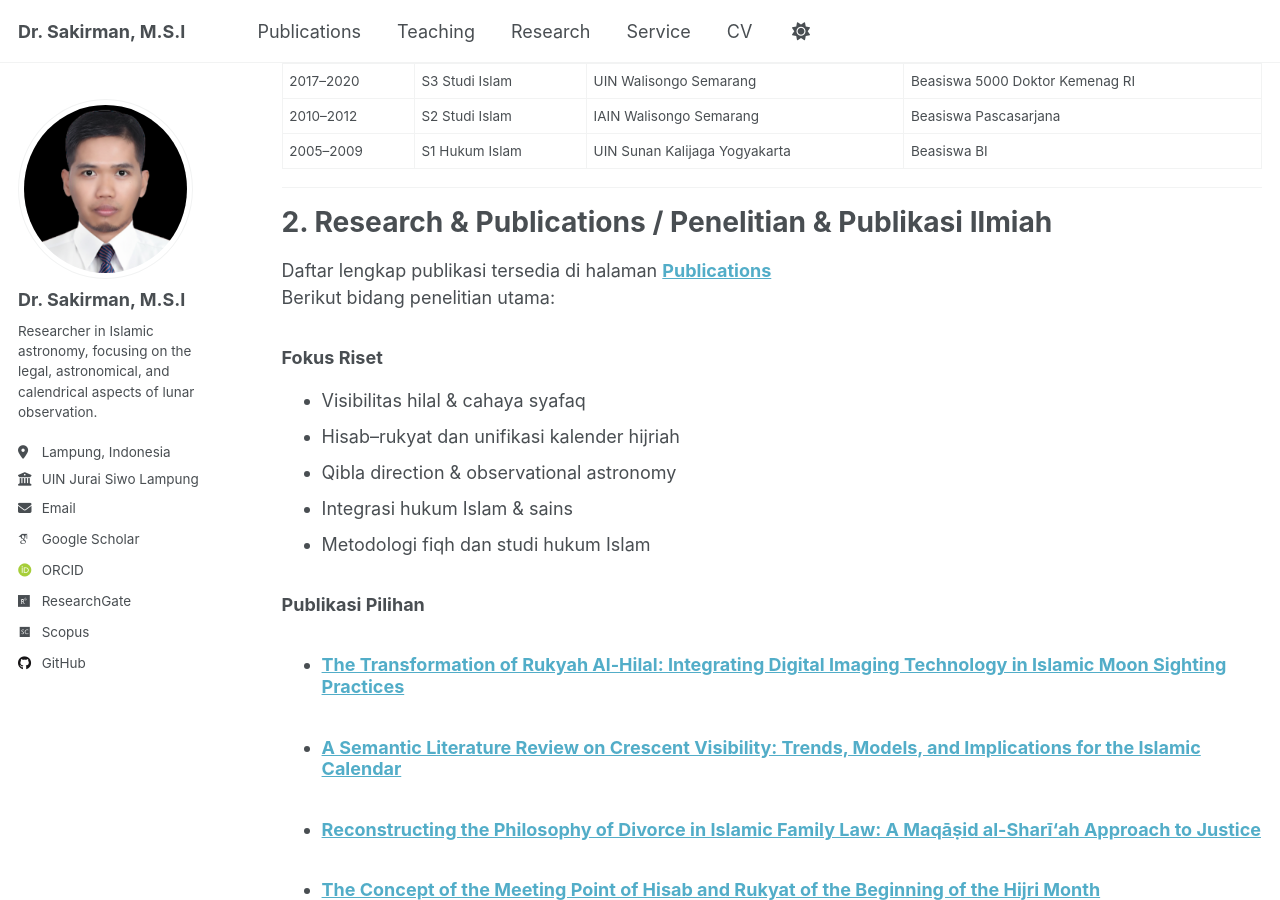
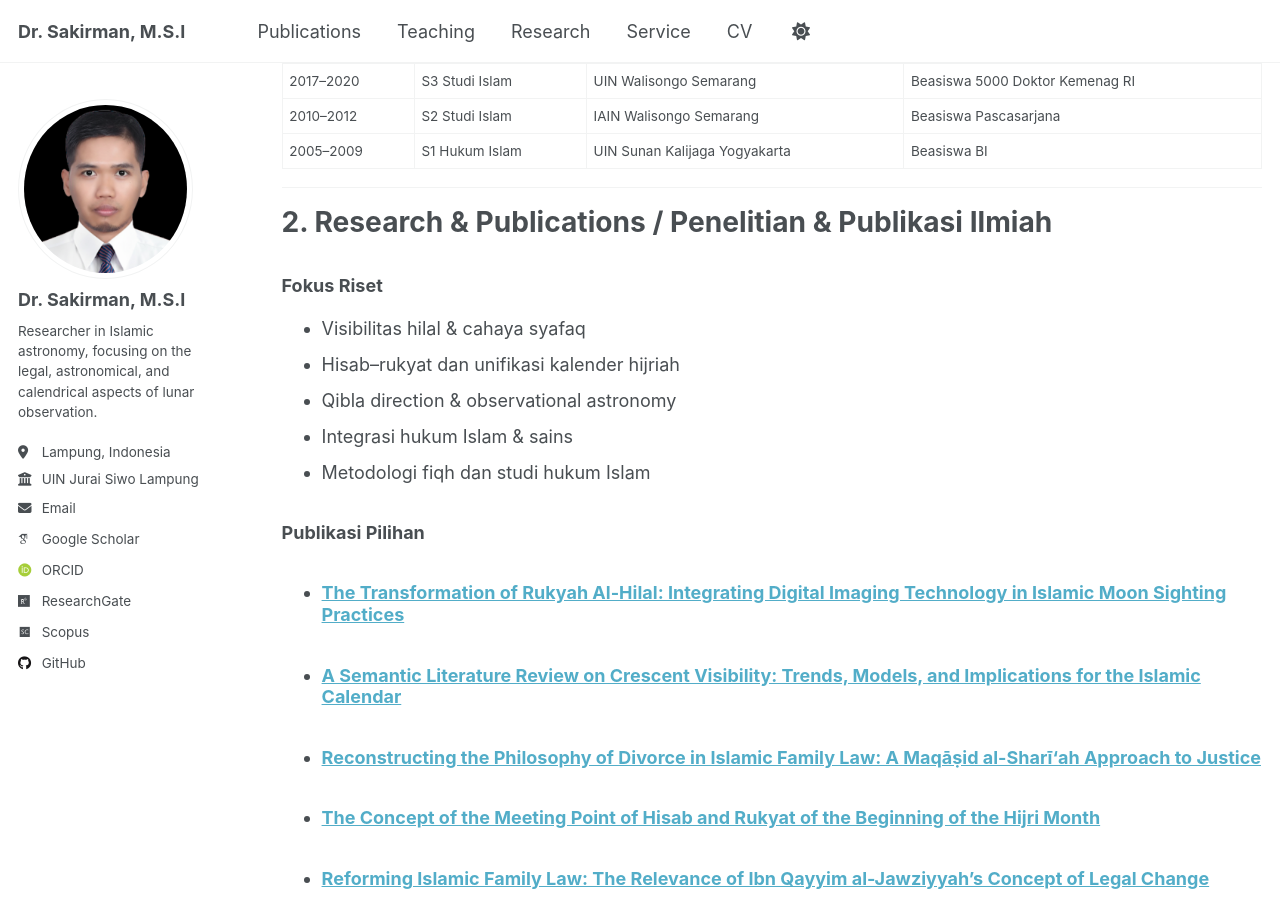
Before and after one commit to sakir-man/sakir-man.github.io, a Jekyll site: the page built from _pages/cv.md, in a window 1280 px wide and 900 px high, scrolled down 390 px. Built offline with Jekyll 4.4.1, drawn with Linux system fonts in a browser that asks for light colours; some web fonts are replaced; a script that is not in the unit is left out.

Commit message:
Update cv.md

```diff
--- a/_pages/cv.md
+++ b/_pages/cv.md
@@ -30,9 +30,6 @@ Bidang keahlian: Ilmu Falak • Crescent Visibility • Kalender Hijriah
 ---
 
 # **2. Research & Publications / Penelitian & Publikasi Ilmiah**
-
-Daftar lengkap publikasi tersedia di halaman **[Publications](/publications/)**
-Berikut bidang penelitian utama:
 
 ### **Fokus Riset**
 - Visibilitas hilal & cahaya syafaq
```
